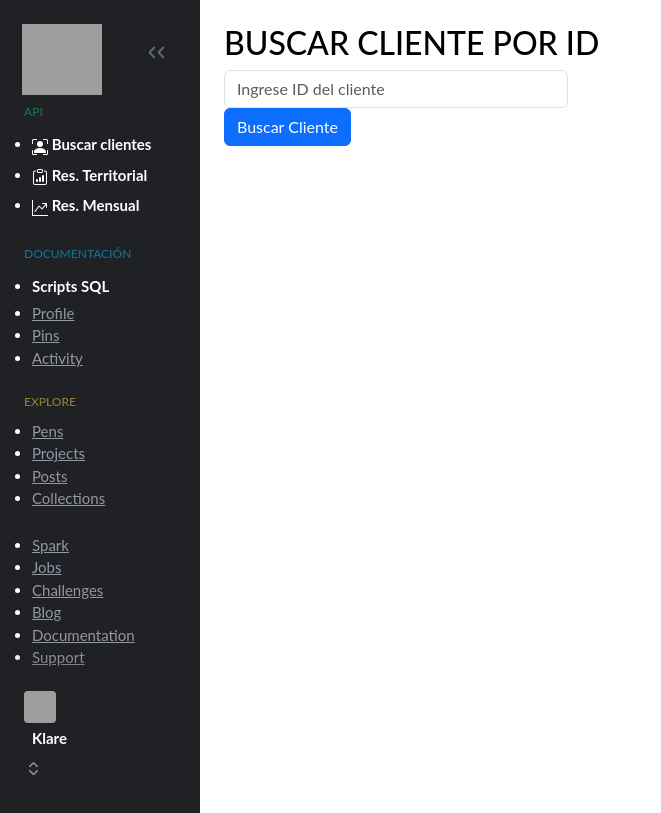
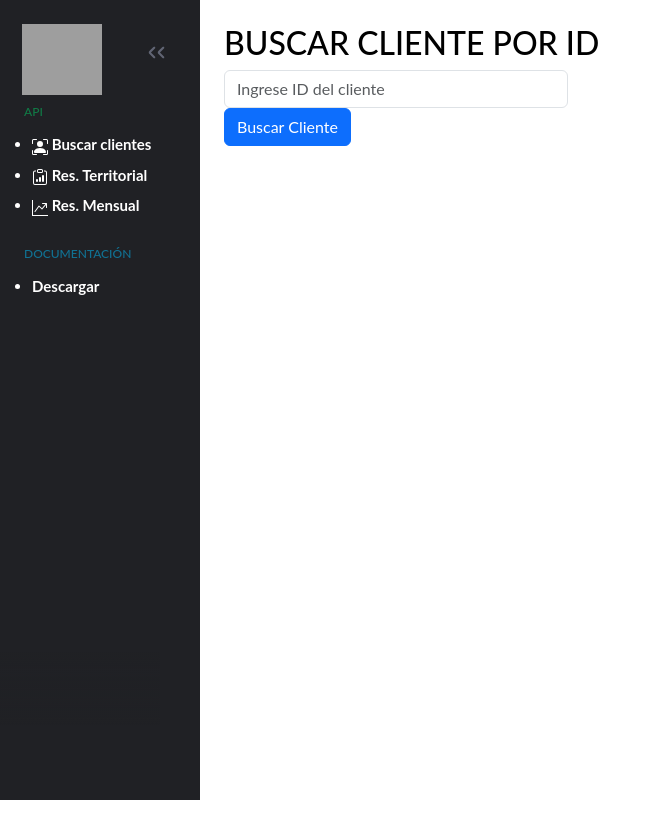
Before and after one commit to CarlosVanegas/api_prueba, a Flask app: page / in a window 1280 px wide. Shown: the whole page, without its empty margins (0-661 px from the left). Run offline with Flask 3, Linux system fonts and the light colour scheme; some libraries are stand-ins or nearby versions; grey boxes are pictures that could not be loaded.

```diff
--- a/app.py
+++ b/app.py
@@ -19,7 +19,6 @@ db_connection = {
 def index():
     return render_template('index.html')
 
-
 @app.route('/resumen_territorial')
 def obtener_resultados():
     # Conectar a la base de datos
@@ -38,7 +37,6 @@ def obtener_resultados():
 
     # Devolver los resultados como JSON
     return jsonify(resultados)\
-
 
 @app.route('/resumen_mensual')
 def obtener_resultados_resumen_mensual():
@@ -69,11 +67,9 @@ def obtener_resultados_resumen_mensual():
         # Aquí, en lugar de mostrar un alerta, devolvemos un mensaje indicando la acción necesaria
         return jsonify({"error": "La tabla no existe. Ejecuta el script para crearla."})
 
-
 @app.route('/ejecutar-script')
 def ejecutar_script():
-    # Parámetros para ejecutar el script
-
+    # Parámetros para ejecutar el script sql_file y destination_table
     # Ruta del archivo de consulta SQL
     sql_file = 'querys/query_inciso_2.sql'
 
@@ -87,13 +83,10 @@ def ejecutar_script():
     with open(sql_file, 'r') as file:
         sql_query = file.read()
 
-    # Ejecutar el script
+    # Ejecutar el script, la funcion se llama execute_sql_query
     message = execute_sql_query(db_connection, sql_query, destination_table, log_file)
 
     return json.dumps({"message": message})
-
-# Probando la función ejecutar_script
-# print(ejecutar_script())
 
 @app.route('/subir')
 def subir_data():
@@ -101,7 +94,8 @@ def subir_data():
     table_name = "datos_base_clientes"
 
     # Ruta al archivo CSV
-    csv_file_path = "C:\\Users\\cvanegas\\Desktop\\Datos Gyt\\Prueba tecnica BAM\\Prueba\\datos_base_clientes.csv"
+    ## ESTA RUTA SE DEBE MODIFICAR SEGUN EL QEUIPO EN DONDE ESTE, EL ARCHIVO ESTA EN documentos/datos_base_clientes.csv
+    csv_file_path = "C:\\Users\\cvanegas\\PATH\\datos_base_clientes.csv"
 
     # Subir datos a DynamoDB
     result = upload_data_to_dynamodb(table_name, csv_file_path)
@@ -109,7 +103,6 @@ def subir_data():
     if result["status"] == "success":
         return result["message"]
     else:
-        # Aquí puedes elegir cómo manejar los errores, por ejemplo:
         return f"Error al subir datos: {result['message']}", 400
 
 
--- a/templates/index.html
+++ b/templates/index.html
@@ -93,68 +93,8 @@
             </ul>
             <h4 class="main-menu-your">Documentación</h4>
             <ul class="main-sidebar-list">
-                <li><span id="documentation"  onclick="showPanel('panel-documentation');" >Scripts SQL</span></li>
-                <li><a href="">Profile</a></li>
-                <li><a href="" class="your-pins">Pins</a></li>
-                <li><a href="">Activity</a></li>
+                <li><span id="documentation"  onclick="showPanel('panel-documentation');" >Descargar</span></li>
             </ul>
-            <h4 class="main-menu-explore">Explore</h4>
-            <ul class="main-sidebar-list">
-                <li><a href="">Pens</a></li>
-                <li><a href="">Projects</a></li>
-                <li><a href="">Posts</a></li>
-                <li><a href="">Collections</a></li>
-            </ul>
-            <ul class="main-sidebar-list sub-nav">
-                <li><a href="">Spark</a></li>
-                <li><a href="">Jobs</a></li>
-                <li><a href="">Challenges</a></li>
-                <li><a href="">Blog</a></li>
-                <li><a href="">Documentation</a></li>
-                <li><a href="">Support</a></li>
-            </ul>
-        </div>
-        <div id="user-header-dropdown" class="user-stuff header-chunk" data-dropdown="#user-dropdown">
-            <img id="mini-personal-avatar" src="https://gravatar.com/avatar/d18bc2d5ba01bf8a7069f7847f20cd4e?s=80" width="32" height="32" class="user-avatar" alt="User Avatar" />
-            <span class="user-stuff-username">Klare</span>
-            <div class="dropdown-arrows">
-                <svg
-                    class="dropdown-arrow dropdown-arrow-up"
-                    version="1.1"
-                    id="Layer_1"
-                    xmlns="http://www.w3.org/2000/svg"
-                    xmlns:xlink="http://www.w3.org/1999/xlink"
-                    x="0px"
-                    y="0px"
-                    viewBox="-122.9 121.1 105.9 61.9"
-                    enable-background="new -122.9 121.1 105.9 61.9"
-                    xml:space="preserve"
-                >
-                    <path
-                        d="M-63.2,180.3l43.5-43.5c1.7-1.7,2.7-4,2.7-6.5s-1-4.8-2.7-6.5c-1.7-1.7-4-2.7-6.5-2.7s-4.8,1-6.5,2.7l-37.2,37.2l-37.2-37.2
-	c-1.7-1.7-4-2.7-6.5-2.7s-4.8,1-6.5,2.6c-1.9,1.8-2.8,4.2-2.8,6.6c0,2.3,0.9,4.6,2.6,6.5l0,0c11.4,11.5,41,41.2,43,43.3l0.2,0.2
-	C-73.5,183.9-66.8,183.9-63.2,180.3z"
-                    />
-                </svg>
-                <svg
-                    class="dropdown-arrow dropdown-arrow-down"
-                    version="1.1"
-                    id="Layer_1"
-                    xmlns="http://www.w3.org/2000/svg"
-                    xmlns:xlink="http://www.w3.org/1999/xlink"
-                    x="0px"
-                    y="0px"
-                    viewBox="-122.9 121.1 105.9 61.9"
-                    enable-background="new -122.9 121.1 105.9 61.9"
-                    xml:space="preserve"
-                >
-                    <path
-                        d="M-63.2,180.3l43.5-43.5c1.7-1.7,2.7-4,2.7-6.5s-1-4.8-2.7-6.5c-1.7-1.7-4-2.7-6.5-2.7s-4.8,1-6.5,2.7l-37.2,37.2l-37.2-37.2
-	c-1.7-1.7-4-2.7-6.5-2.7s-4.8,1-6.5,2.6c-1.9,1.8-2.8,4.2-2.8,6.6c0,2.3,0.9,4.6,2.6,6.5l0,0c11.4,11.5,41,41.2,43,43.3l0.2,0.2
-	C-73.5,183.9-66.8,183.9-63.2,180.3z"
-                    />
-                </svg>
-            </div>
         </div>
     </div>
 </header>
```
Also changed, not shown: 2 other files.
